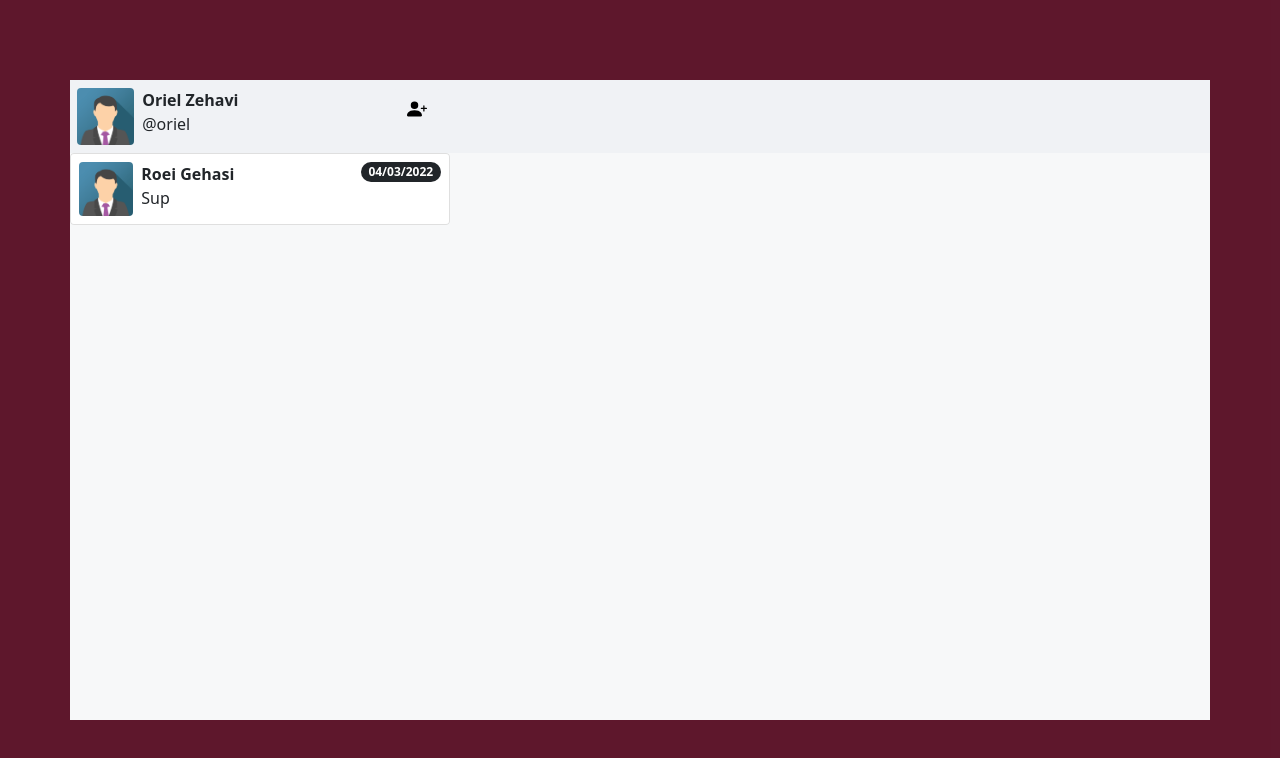
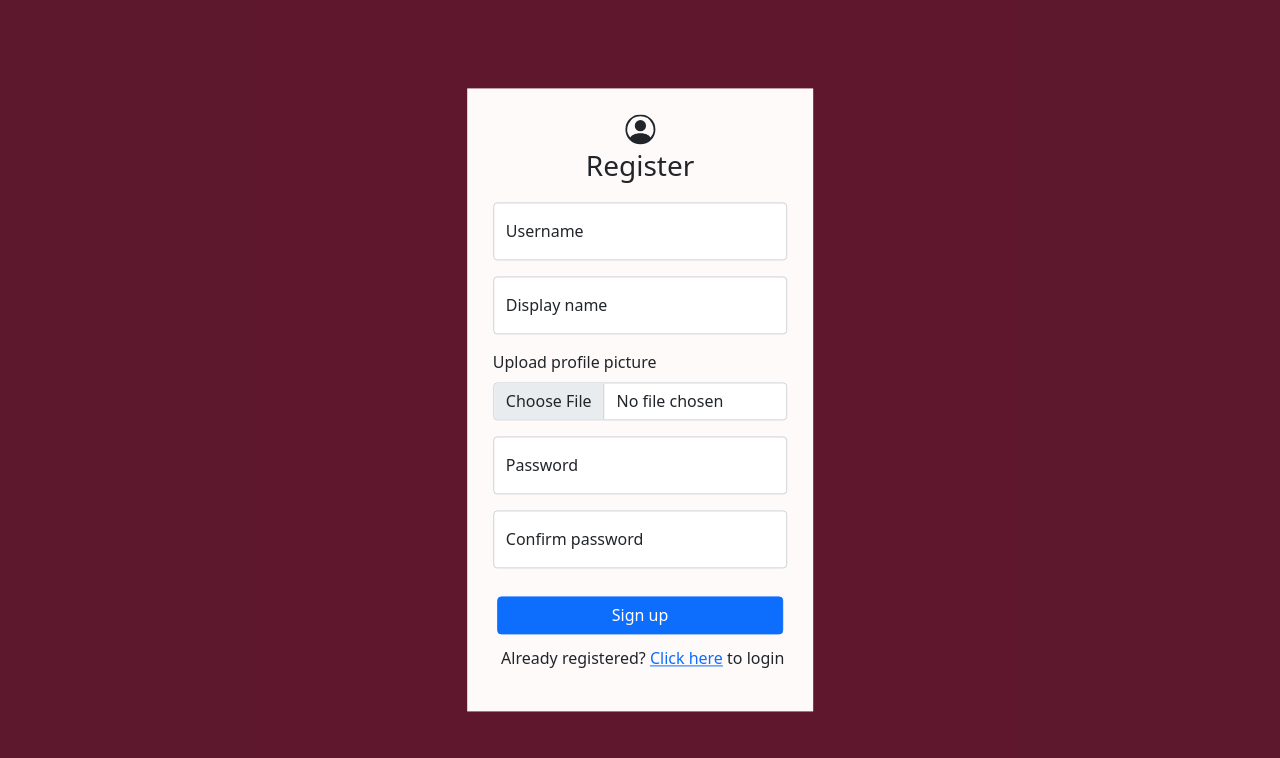
Before and after one commit to roeige/Chat4You, a React (Create React App) app: page / in a window 1280 px wide. Shown: the top 758 px of the page. Built offline with nearby package versions, Linux system fonts and the light colour scheme.

Commit message:
New login and register screens

```diff
--- a/src/App.js
+++ b/src/App.js
@@ -10,7 +10,8 @@ function App() {
   const [user, setUser] = useState("oriel");
   return (
     <Background>
-    <Chat user = {user}/>
+    {/*<Chat user={user} />*/}
+    <Register/>
     </Background>
   );
 }
--- a/src/components/Connect.css
+++ b/src/components/Connect.css
@@ -13,3 +13,21 @@
   padding: 12px;
   position: relative;
 }
+.form-register{
+  width : 27%;
+  height: auto;
+  padding : 2%;
+}
+.form-login{
+  width : 23%;
+  height: auto;
+  padding : 2%;
+}
+
+.row-padding{
+  padding-bottom : 5%;
+}
+
+.placeholder-padding{
+  padding-left : 5%;
+}
--- a/src/components/Login.js
+++ b/src/components/Login.js
@@ -2,6 +2,7 @@ import { useRef } from 'react';
 import './Connect.css'
 import { users } from '../user_details';
 import { app_data } from './message_components/chat_utils';
+import { FloatingLabel,Form } from 'react-bootstrap';
 
 const Login = (props) => {
     const usernameRef = useRef();
@@ -16,7 +17,7 @@ const Login = (props) => {
         else console.log("Invalid username or password")
     }
 
-    return (<div class="grid" className='grid'>
+    return (<div class="grid form-login" >
         <div class="col">
             <div class="row justify-content-md-center">
             <svg xmlns="http://www.w3.org/2000/svg" width="30" height="30" fill="currentColor" class="bi bi-lock-fill" viewBox="0 0 16 16">
@@ -26,27 +27,25 @@ const Login = (props) => {
             <div class="row mb icon">
                 <p class="text-center fs-3">Login</p>
             </div>
-            <form>
-                <div class="row g-3 align-items-center">
-                <div class= "col padding">
-                    <label for="inputusername" class="col-form-label">User Name</label>
-                    </div>
-                    <div class="col-auto">
-                        <input type="username" class=" form-control" id="inputusername" ref={usernameRef} />
-                    </div>
-                </div>
-                <div class="row g-3 align-items-center">
-                <div class= "col padding">
-                    <label for="inputPassword3" class="col-form-label">Password</label>
-                    </div>
-                    <div class="col-auto">
-                        <input ref={passwordRef} type="password" class="form-control" id="inputPassword3" />
-                    </div>
-                </div>
+
+            <>
+
+
+
+            <FloatingLabel className = "mb-3"  controlId="username" label="Username">
+          <Form.Control type="username" placeholder="username" ref={usernameRef}/>
+        </FloatingLabel>
+
+
+        <FloatingLabel className = "mb-3"  controlId="passwordValidation" label="Confirm password">
+          <Form.Control type="password" placeholder="passwordVal" ref={passwordRef}/>
+        </FloatingLabel>
+
+            </>
                 <div class="row g-3 align-items-center padding"><button type="submit" class="btn btn-primary" onClick={submitHandler}>Login</button></div>
                 <div class="row g-3 align-items-center"><p>&nbsp;&nbsp;Not registered?&nbsp;
                 <a href="/login" class="link-primary">Click here</a> to register</p></div>
-            </form>
+
         </div>
     </div>);
 
--- a/src/components/Register.js
+++ b/src/components/Register.js
@@ -1,78 +1,113 @@
-import { useRef } from 'react';
-import './Connect.css'
-import { users } from '../user_details';
-import { app_data } from './message_components/chat_utils';
-import avatar from '../pictures/avatar.png';
+import { useRef,useState } from "react";
+import "./Connect.css";
+import { users } from "../user_details";
+import { app_data } from "./message_components/chat_utils";
+import avatar from "../pictures/avatar.png";
+import { Col,Row } from "react-bootstrap";
+import { FloatingLabel,Form } from "react-bootstrap";
 
 const Register = (props) => {
   const usernameRef = useRef();
   const displayNameRef = useRef();
   const passwordRef = useRef();
+  const confirmPasswordRef = useRef();
+  const [picture,setPicture] = useState(null);
+
   const submitHandler = (event) => {
     event.preventDefault();
     const username = usernameRef.current.value;
     const password = passwordRef.current.value;
     const displayName = displayNameRef.current.value;
-        if(app_data && app_data[username]){
-            console.log("Username already in use")
-        }
-        else{
-            app_data[username]= {
+    const userPicture = picture ? picture : avatar;
+    if (app_data && app_data[username]) {
+      alert("Username already in use, please type another username")
+    } else {
+      app_data[username] = {
         password,
         displayName,
-                picture : avatar,
-                contacts : {
-
-                }
+        picture: userPicture,
+        contacts: {},
       };
       console.log(app_data);
     }
+  };
+
+  const onPictureUpload = event => {
+      setPicture(event.target.files[0]);
   }
 
-    return (<div class="grid" className='grid'>
+  return (
+    <div class="grid form-register" >
       <div class="col">
         <div class="row justify-content-md-center">
-                <svg xmlns="http://www.w3.org/2000/svg" width="30" height="30" fill="currentColor" class="bi bi-person-circle" viewBox="0 0 16 16">
+          <svg
+            xmlns="http://www.w3.org/2000/svg"
+            width="30"
+            height="30"
+            fill="currentColor"
+            class="bi bi-person-circle"
+            viewBox="0 0 16 16"
+          >
             <path d="M11 6a3 3 0 1 1-6 0 3 3 0 0 1 6 0z" />
-                    <path fill-rule="evenodd" d="M0 8a8 8 0 1 1 16 0A8 8 0 0 1 0 8zm8-7a7 7 0 0 0-5.468 11.37C3.242 11.226 4.805 10 8 10s4.757 1.225 5.468 2.37A7 7 0 0 0 8 1z" />
+            <path
+              fill-rule="evenodd"
+              d="M0 8a8 8 0 1 1 16 0A8 8 0 0 1 0 8zm8-7a7 7 0 0 0-5.468 11.37C3.242 11.226 4.805 10 8 10s4.757 1.225 5.468 2.37A7 7 0 0 0 8 1z"
+            />
           </svg>
         </div>
         <div class="row mb icon">
           <p class="text-center fs-3">Register</p>
         </div>
-            <form>
+        <>
 
+
+
+            <FloatingLabel className = "mb-3"  controlId="username" label="Username">
+          <Form.Control type="username" placeholder="username" ref={usernameRef}/>
+        </FloatingLabel>
+
+        <FloatingLabel className = "mb-3"  controlId="displayName" label="Display name">
+          <Form.Control type="displayName" placeholder="displayName" ref={displayNameRef}/>
+        </FloatingLabel>
+
+
+
+        <Form.Group controlId="formFile" className="mb-3">
+        <Form.Label>Upload profile picture</Form.Label>
+        <Form.Control type="file" onChange={onPictureUpload}/>
+      </Form.Group>
+
+
+
+            <FloatingLabel className = "mb-3"  controlId="password" label="Password">
+          <Form.Control type="password" placeholder="password" ref={passwordRef}/>
+        </FloatingLabel>
+
+        <FloatingLabel className = "mb-3"  controlId="passwordValidation" label="Confirm password">
+          <Form.Control type="password" placeholder="passwordVal" ref={passwordRef}/>
+        </FloatingLabel>
+
+            </>
+          <div class="row g-3 align-items-center padding">
+            <button
+              type="submit"
+              class="btn btn-primary"
+              onClick={submitHandler}
+            >
+              Sign up
+            </button>
+          </div>
           <div class="row g-3 align-items-center">
-                <div class= "col padding">
-                    <label for="inputusername" class="col-form-label">User Name</label>
-                    </div>
-                    <div class="col-auto">
-                        <input type="username" class=" form-control" id="inputusername" ref={usernameRef} />
+            <p>
+              &nbsp;&nbsp;Already registered?&nbsp;
+              <a href="/login" class="link-primary">
+                Click here
+              </a>{" "}
+              to login
+            </p>
           </div>
       </div>
-                <div class="row g-3 align-items-center">
-                <div class= "col padding">
-                    <label for="inputPassword3" class="col-form-label">Password</label>
     </div>
-                    <div class="col-auto">
-                        <input ref={passwordRef} type="password" class="form-control" id="inputPassword3" />
-                    </div>
-                </div>
-                <div class="row g-3 align-items-center">
-                <div class= "col padding">
-                    <label for="input-display-name" class="col-form-label">Display name</label>
-                    </div>
-                    <div class="col-auto">
-                        <input ref={displayNameRef} type="display-name" class="form-control" id="display-name" />
-                    </div>
-                </div>
-                <div class="row g-3 align-items-center padding"><button type="submit" class="btn btn-primary" onClick={submitHandler}>Sign up</button></div>
-                <div class="row g-3 align-items-center"><p>&nbsp;&nbsp;Already registered?&nbsp;
-                <a href="/login" class="link-primary">Click here</a> to login</p></div>
-            </form>
-        </div>
-    </div>);
-
-
-}
+  );
+};
 export default Register;
--- a/src/components/message_components/BottomPanel/UploadModals/ChooseFile.js
+++ b/src/components/message_components/BottomPanel/UploadModals/ChooseFile.js
@@ -3,7 +3,6 @@ import { Form } from "react-bootstrap";
 const ChooseFile = props => {
 
     const fileUploadHandler = (event) => {
-        console.log(props.type)
         props.setFileType(props.type);
         props.changeHandler(event);
     }
```
Lines whose indentation alone changed are shown as unchanged.
